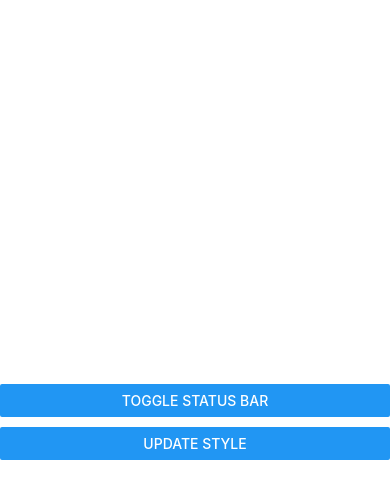
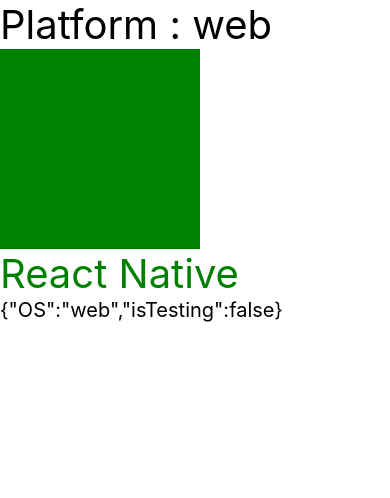
Before and after one commit to rohit-kumaar/first-native-project, a React Native app: screen / in a window 390 px wide. Shown: the top 498 px of the page. Built offline with nearby package versions, Linux system fonts and the light colour scheme.

Commit message:
final commit

```diff
--- a/App.tsx
+++ b/App.tsx
@@ -1,32 +1,31 @@
-import React, {useState} from 'react';
-import {Button, StatusBar, StyleSheet, View} from 'react-native';
+import React from 'react';
+import { Platform, ScrollView, StyleSheet, Text, View } from 'react-native';
 
-export default function () {
-  const [hide, setHide] = useState(false);
-  // const [barStyle, setBarStyle] = useState('default');
+export default function App() {
+  return (
+    <ScrollView style={styles.container}>
+      <Text style={{fontSize: 40}}>Platform : {Platform.OS}</Text>
 
-  return (
-    <View style={styles.container}>
-      <StatusBar backgroundColor="#f2b632" barStyle="default" hidden={hide} />
+      {Platform.OS == 'android' ? (
+        <View style={{backgroundColor: 'red', width: 100, height: 100}}></View>
+      ) : (
+        <View
+          style={{backgroundColor: 'green', width: 200, height: 200}}></View>
+      )}
 
-      <View style={styles.btnWrapper}>
-        <Button title="Toggle Status Bar" onPress={() => setHide(!hide)} />
-        <Button
-          title="Update Style"
-          // onPress={() => setBarStyle('dark-content')}
-        />
-      </View>
-    </View>
+      <Text style={styles.RN}>React Native</Text>
+      <Text style={{fontSize: 20}}>{JSON.stringify(Platform)}</Text>
+    </ScrollView>
   );
 }
 
 const styles = StyleSheet.create({
   container: {
-    flex: 1,
-    justifyContent: 'center',
+    marginBottom: 30,
   },
 
-  btnWrapper: {
-    gap: 10,
+  RN: {
+    fontSize: 40,
+    color: Platform.OS == 'android' ? 'red' : 'green',
   },
 });
```
